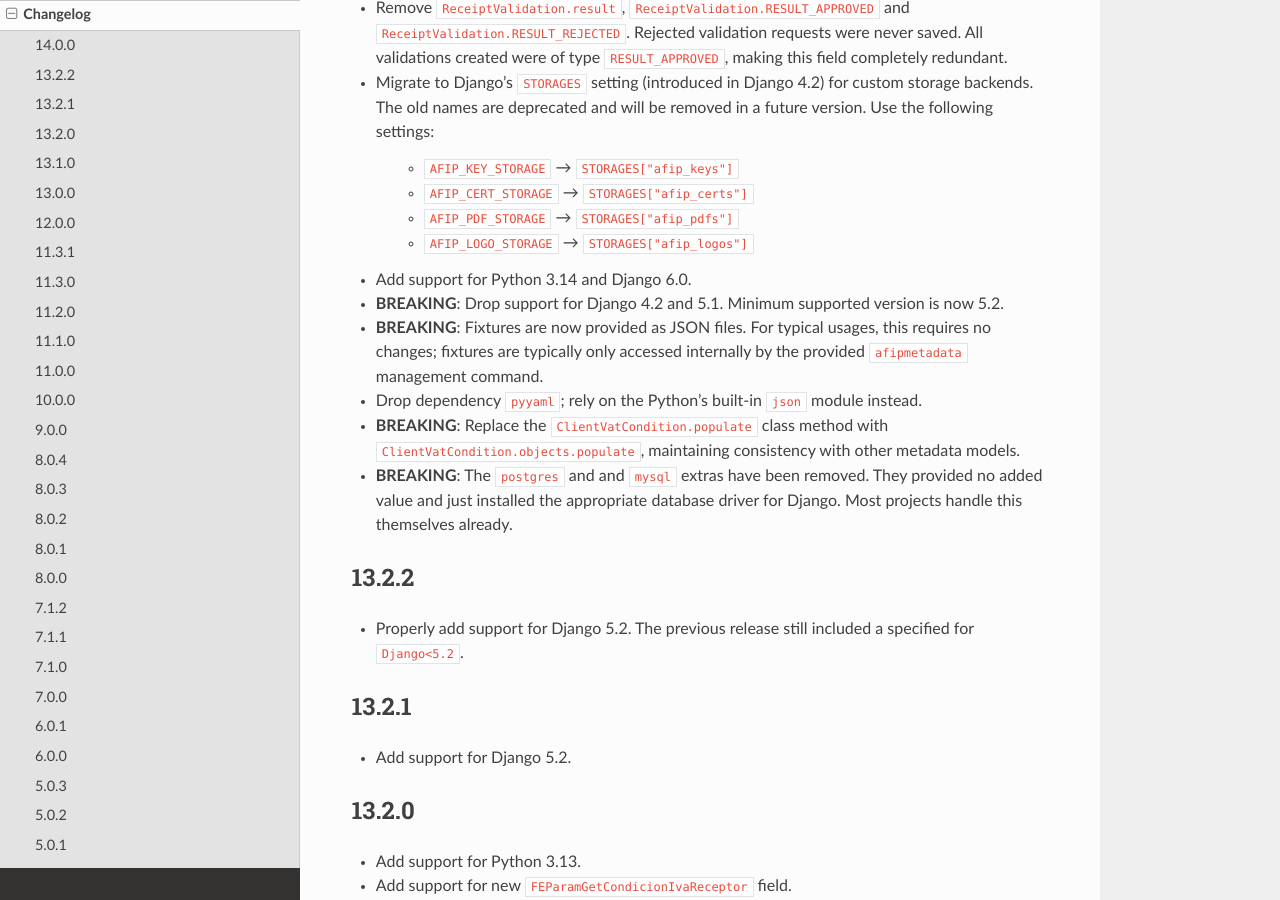
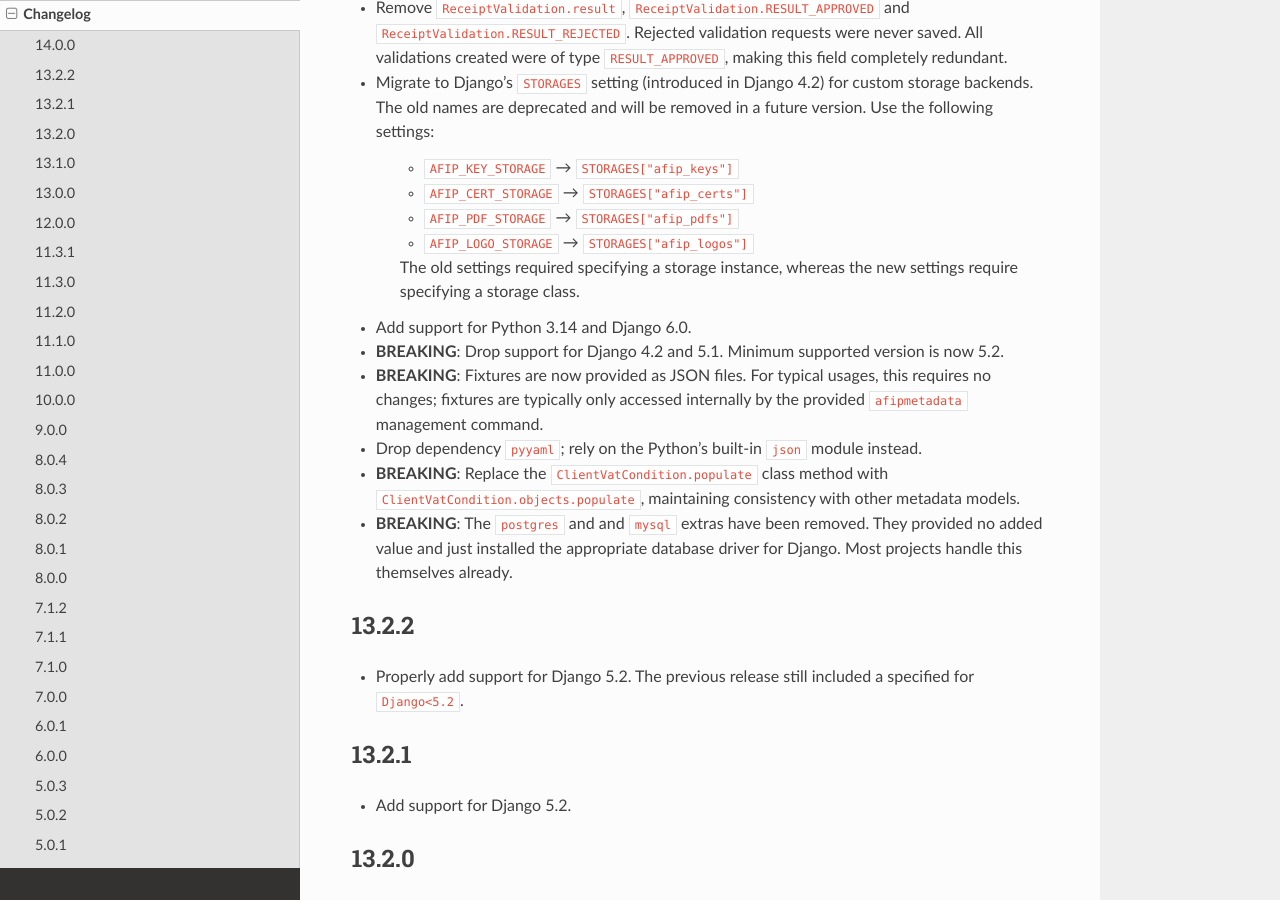
Before and after one commit to WhyNotHugo/django-afip, a Sphinx documentation site: the page built from docs/changelog.rst, in a window 1280 px wide and 900 px high, scrolled down 734 px. Built offline with Sphinx 7.4.7 and the Read the Docs theme 3.1.0, drawn with Linux system fonts in a browser that asks for light colours; the version number could not be read and is left out; cross-references to code outside the pages are shown as plain code.

Commit message:
changelog: clarify storage API change

```diff
--- a/docs/changelog.rst
+++ b/docs/changelog.rst
@@ -45,6 +45,8 @@ Any breaking changes which require intervention will be mentioned here.
    - ``AFIP_PDF_STORAGE`` → ``STORAGES["afip_pdfs"]``
    - ``AFIP_LOGO_STORAGE``  → ``STORAGES["afip_logos"]``
 
+   The old settings required specifying a storage instance, whereas the new
+   settings require specifying a storage class.
 - Add support for Python 3.14 and Django 6.0.
 - **BREAKING**: Drop support for Django 4.2 and 5.1. Minimum supported version
   is now 5.2.
```
